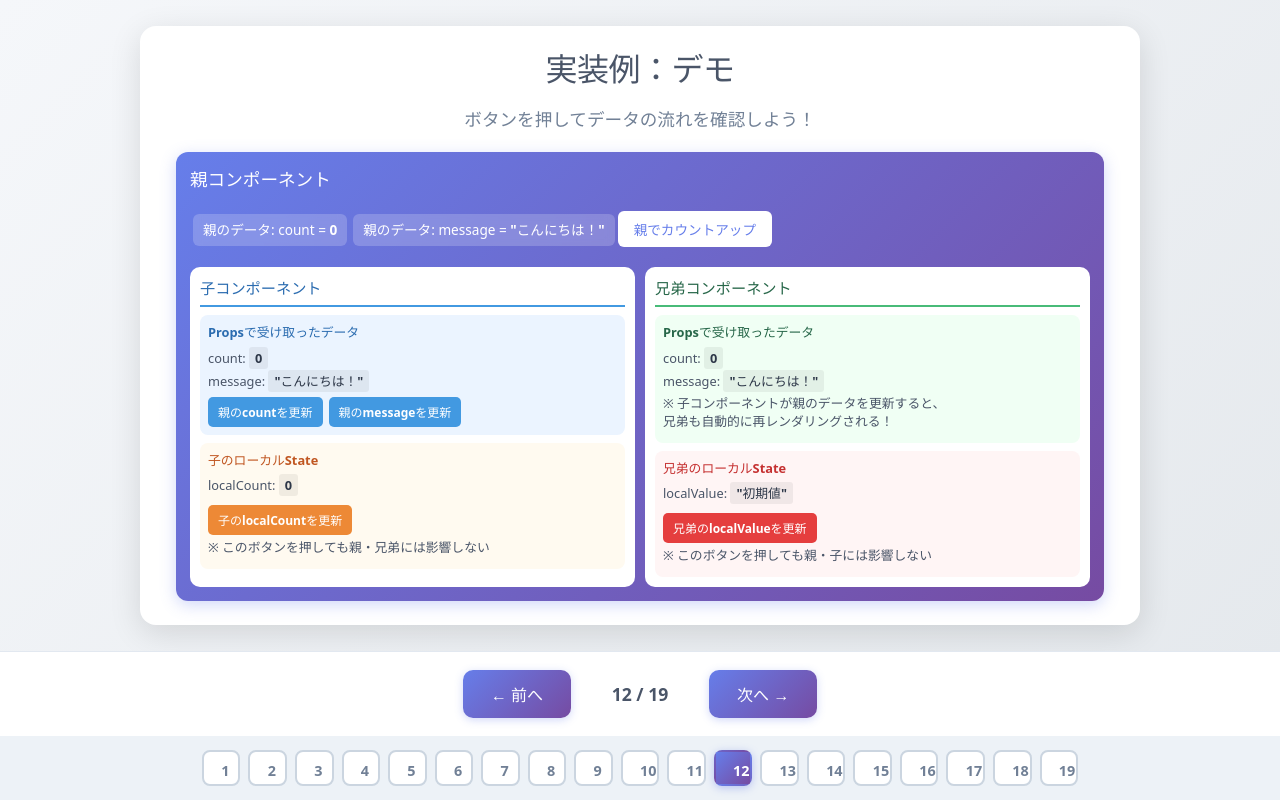
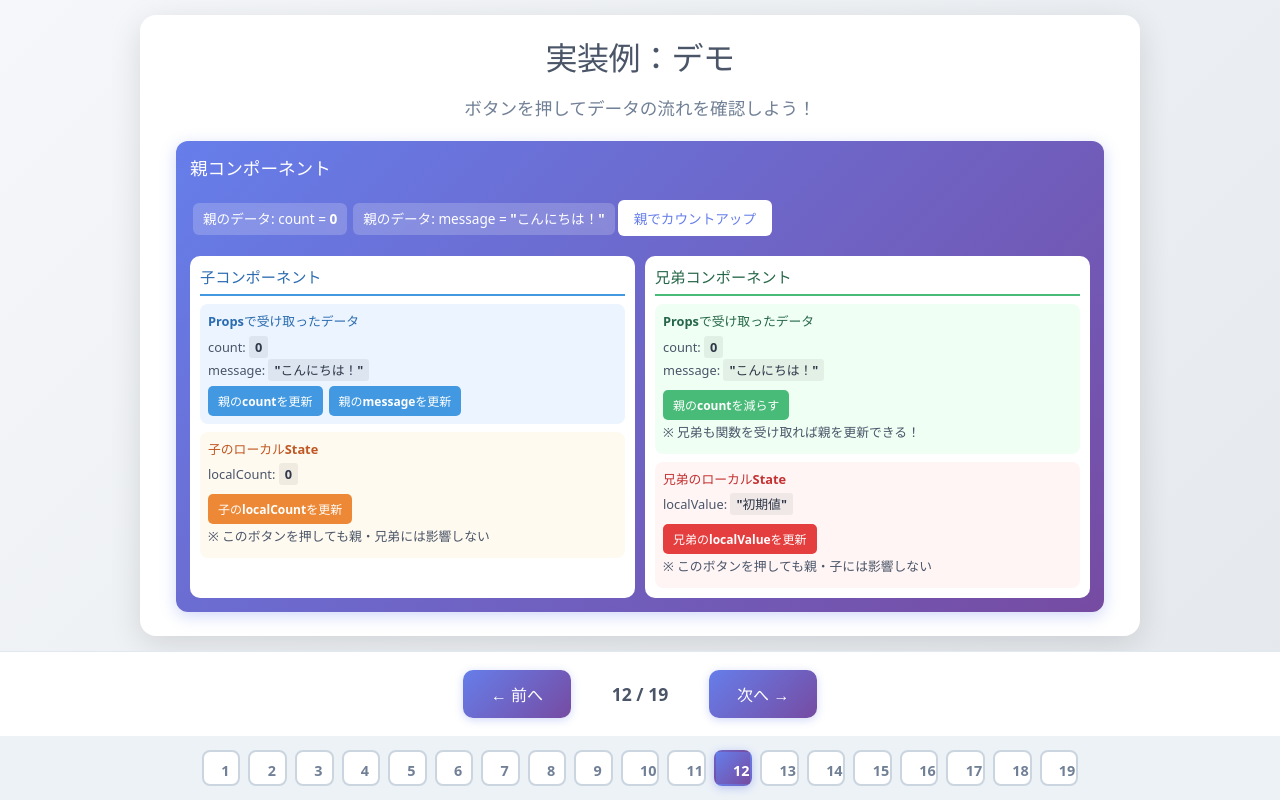
Before and after one commit to yamako76/components-props, a React (Vite) app: page / in a window 1280 px wide. Both pictures are taken after a click on the button "12". Built offline with nearby package versions, Linux system fonts and the light colour scheme.

Commit message:
内容の修正

```diff
--- a/src/App.css
+++ b/src/App.css
@@ -767,6 +767,24 @@
   transform: translateY(-1px);
 }
 
+.sibling-button {
+  background: #48bb78;
+  color: white;
+  border: none;
+  padding: 6px 10px;
+  border-radius: 5px;
+  font-size: 0.75rem;
+  font-weight: 600;
+  cursor: pointer;
+  margin-top: 6px;
+  transition: all 0.2s;
+}
+
+.sibling-button:hover {
+  background: #38a169;
+  transform: translateY(-1px);
+}
+
 .local-button {
   background: #ed8936;
   color: white;
--- a/src/components/ParentComponent.tsx
+++ b/src/components/ParentComponent.tsx
@@ -11,6 +11,10 @@ export const ParentComponent = () => {
   // データを更新する関数
   const incrementCount = () => {
     setCount((prev) => prev + 1);
+  };
+
+  const decrementCount = () => {
+    setCount((prev) => prev - 1);
   };
 
   const updateMessage = (newMessage: string) => {
@@ -41,7 +45,7 @@ export const ParentComponent = () => {
         />
 
         {/* 兄弟コンポーネント：同じ親からPropsを受け取る */}
-        <SiblingComponent count={count} message={message} />
+        <SiblingComponent count={count} message={message} onDecrement={decrementCount} />
       </div>
     </div>
   );
--- a/src/components/SiblingComponent.tsx
+++ b/src/components/SiblingComponent.tsx
@@ -4,10 +4,11 @@ import { useState } from "react";
 type SiblingProps = {
   count: number;
   message: string;
+  onDecrement: () => void;
 };
 
 // 兄弟コンポーネント：親から同じPropsを受け取る
-export const SiblingComponent = ({ count, message }: SiblingProps) => {
+export const SiblingComponent = ({ count, message, onDecrement }: SiblingProps) => {
   // 兄弟独自のローカルState
   const [localValue, setLocalValue] = useState("初期値");
 
@@ -27,10 +28,12 @@ export const SiblingComponent = ({ count, message }: SiblingProps) => {
         <p>
           message: <strong>"{message}"</strong>
         </p>
+
+        <button onClick={onDecrement} className="sibling-button">
+          親のcountを減らす
+        </button>
         <p className="note">
-          ※ 子コンポーネントが親のデータを更新すると、
-          <br />
-          兄弟も自動的に再レンダリングされる！
+          ※ 兄弟も関数を受け取れば親を更新できる！
         </p>
       </div>
 
--- a/src/pages/Slide13_Cousin.tsx
+++ b/src/pages/Slide13_Cousin.tsx
@@ -21,14 +21,14 @@ export const Slide13_Cousin = () => {
               <strong>子B（兄弟）</strong>
               <ul>
                 <li>Props受取</li>
-                <li>表示のみ</li>
+                <li>親を更新可</li>
                 <li>localValue (独自State)</li>
               </ul>
             </div>
           </div>
 
           <p className="cousin-note">
-            ※ 子Aが親を更新 → 兄弟の子Bも再レンダリング
+            ※ どちらの子も関数を受け取れば親を更新できる
           </p>
         </div>
       </div>
```
